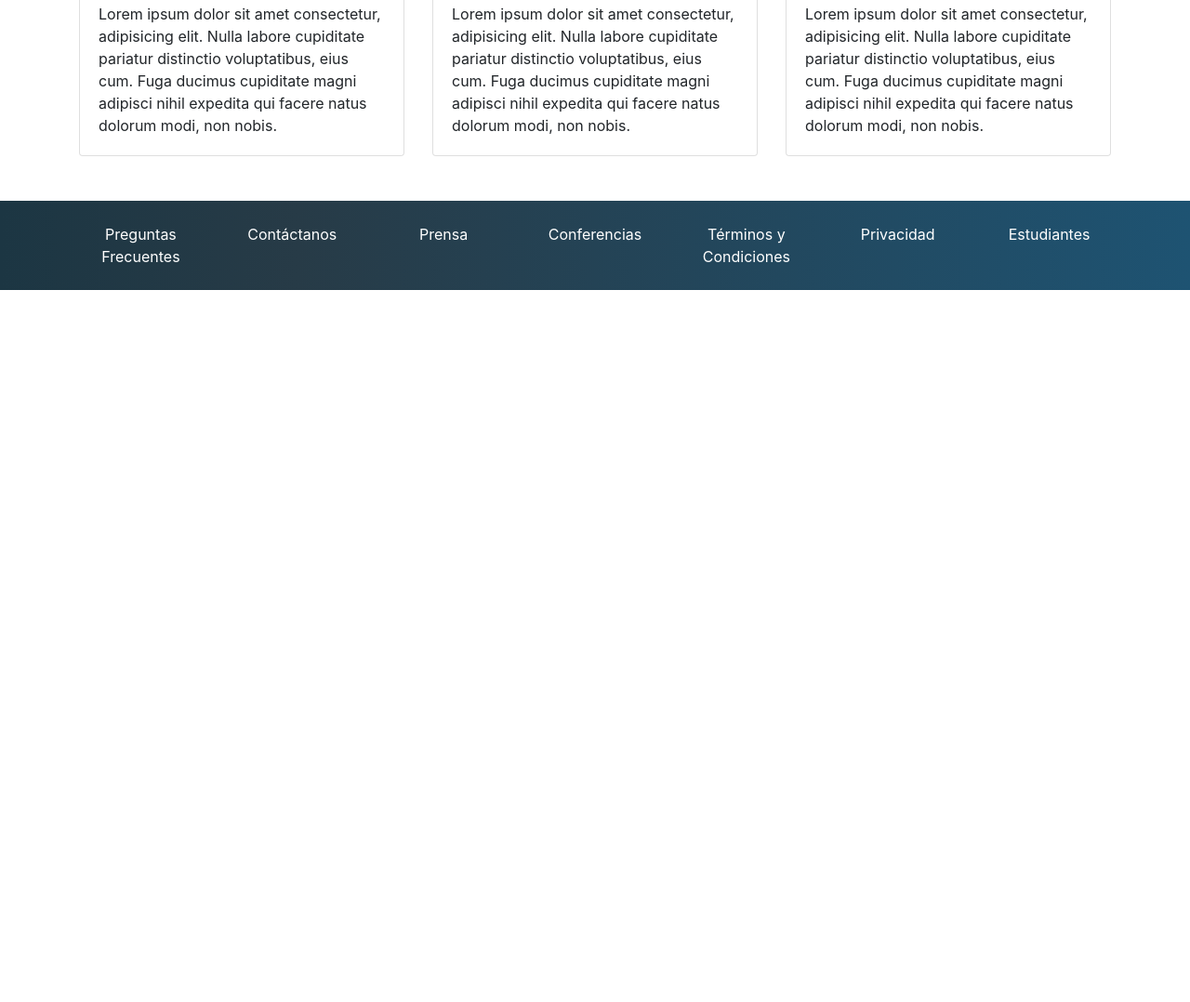
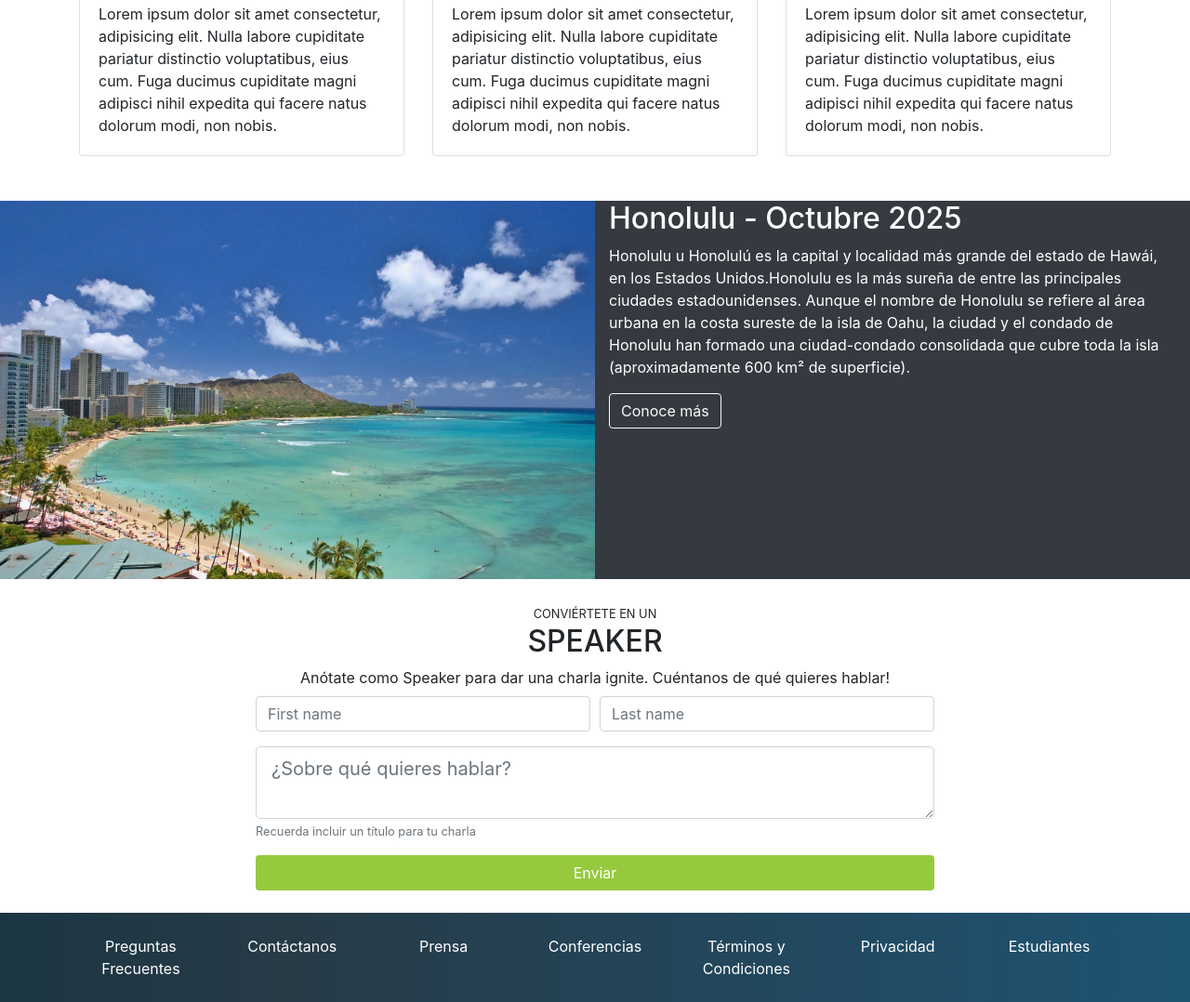
Before and after one commit to LizethVictoria20/Bootstrap, a plain HTML site: page index.html in a window 1280 px wide. Shown: the part 1161-2239 px from the top of the page at 93% size. Before the commit the page ends 1473 px from the top, so only its background shows below. Drawn offline with nearby package versions, Linux system fonts and the light colour scheme.

Commit message:
Agregando form

```diff
--- a/index.html
+++ b/index.html
@@ -67,6 +67,7 @@
       </nav>
     </header>
     <!--Finish Header-->
+
     <!--Main-->
     <main class="carousel">
       <div
@@ -114,6 +115,7 @@
       </div>
     </main>
     <!--Finish Main-->
+
     <!--Speakers-->
     <div class="speaker mt-4 mb-4">
       <div class="container">
@@ -198,8 +200,79 @@
     </div>
     <!--Finish Speakers-->
 
+    <!--Place and time-->
+    <section id="place-time">
+      <div class="container-fluid">
+        <div class="row">
+          <div class="col col-12 col-lg-6  pl-0 pr-0">
+            <img src="images/honolulu.jpg" alt="Honolulu" />
+          </div>
+          <div class="col col-12 col-lg-6 pt- pb-4">
+            <h2>Honolulu - Octubre 2025</h2>
+            <p>
+              Honolulu u Honolulú es la capital y localidad más grande del
+              estado de Hawái, en los Estados Unidos.Honolulu es la más sureña
+              de entre las principales ciudades estadounidenses. Aunque el
+              nombre de Honolulu se refiere al área urbana en la costa sureste
+              de la isla de Oahu, la ciudad y el condado de Honolulu han formado
+              una ciudad-condado consolidada que cubre toda la isla
+              (aproximadamente 600 km² de superficie).
+            </p>
+            <a
+              href="https://es.wikipedia.org/wiki/Honolulu"
+              class="btn btn-outline-light"
+              >Conoce más</a
+            >
+          </div>
+        </div>
+      </div>
+    </section>
+    <!--Finish Place and time-->
 
-    </div>
+    <!--Do you want to be speaker? -->
+    <section id="speaker" class="pt-4 pb-4">
+      <div class="container">
+        <div class="row">
+          <div class="col text-uppercase text-center">
+            <small>Conviértete en un</small>
+            <h2>Speaker</h2>
+          </div>
+        </div>
+        <div class="row">
+          <div class="col text-center">
+            Anótate como Speaker para dar una charla ignite. Cuéntanos de qué
+            quieres hablar!
+          </div>
+        </div>
+        <div class="row">
+          <div class="col col-ms-10 offset-md-1 col-lg-8 offset-lg-2 pt-2">
+            <form>
+              <div class="form-row">
+                <div class="form-group col-12 col-md-6">
+                  <input type="text" class="form-control" placeholder="First name">
+                </div>
+                <div class="form-group col-12 col-md-6">
+                  <input type="text" class="form-control" placeholder="Last name">
+                </div>
+              </div>
+              <div class="form-row">
+                <div class="col form-group">
+                  <textarea name='text' class="form-control form-control-lg" placeholder="¿Sobre qué quieres hablar?"></textarea>
+                  <small class="form-text text-muted">Recuerda incluir un título para tu charla </small>
+                </div>
+              </div>
+              <div class="form-row">
+                <div class="col">
+                  <button type='button' class="btn btn-platzi btn-block">Enviar</button>
+                </div>
+              </div>
+            </form>
+          </div>
+        </div>
+      </div>
+    </section>
+    <!-- Finish Do you want to be speaker? -->
+
     <!--Footer-->
     <footer id="footer" class="pb-4 pt-4">
       <div class="container">
--- a/style.css
+++ b/style.css
@@ -36,6 +36,13 @@ main .carousel-inner img {
 .badge span {
   padding: 4px;
 }
+#place-time {
+  background: #343a40;
+  color: white;
+}
+#place-time img {
+  max-width: 100%;
+}
 footer {
   background: linear-gradient(90deg, #1c3643 0, #273b47 25%, #1e5372);
 }
```
